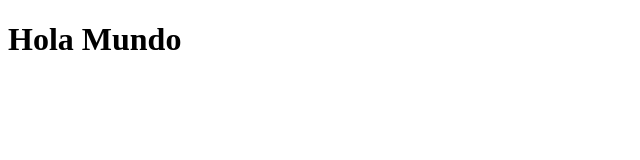
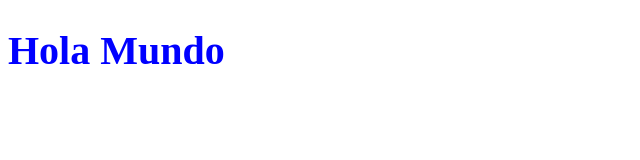
Before and after one commit to centaurox4/Portafolio-test, a plain HTML site: page index.html in a window 1280 px wide. Shown: the whole page, without its empty margins (0-640 px from the left). Drawn offline with Linux system fonts and the light colour scheme.

Commit message:
Añadir css

```diff
--- /dev/null
+++ b/index.css
@@ -0,0 +1,4 @@
+h1 {
+    font-size: 2.5em;
+    color: blue;
+}
--- a/index.html
+++ b/index.html
@@ -1,6 +1,7 @@
 <!DOCTYPE html>
 <html lang="en">
 <head>
+    <link rel="stylesheet" href="index.css">
     <meta charset="UTF-8">
     <meta name="viewport" content="width=device-width, initial-scale=1.0">
     <title>Hola Mundo</title>
```
